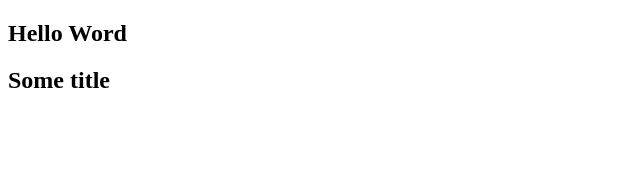
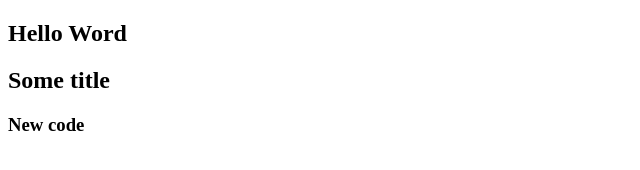
Before and after one commit to delora765/repo, a plain HTML site: page index.html in a window 1280 px wide. Shown: the full height of the page, 0-640 px from the left. Drawn offline with Linux system fonts and the light colour scheme.

Commit message:
I am VIP coder

```diff
--- a/index.html
+++ b/index.html
@@ -9,6 +9,7 @@
    <section>
     <h1>Hello Word</h1>
     <h2>Some title</h2>
+    <h3>New code</h3>
    </section>
 </body>
 </html>
--- a/main.js
+++ b/main.js
@@ -1 +1 @@
-hgjhjhgkh
+console.log(6+9)
```
